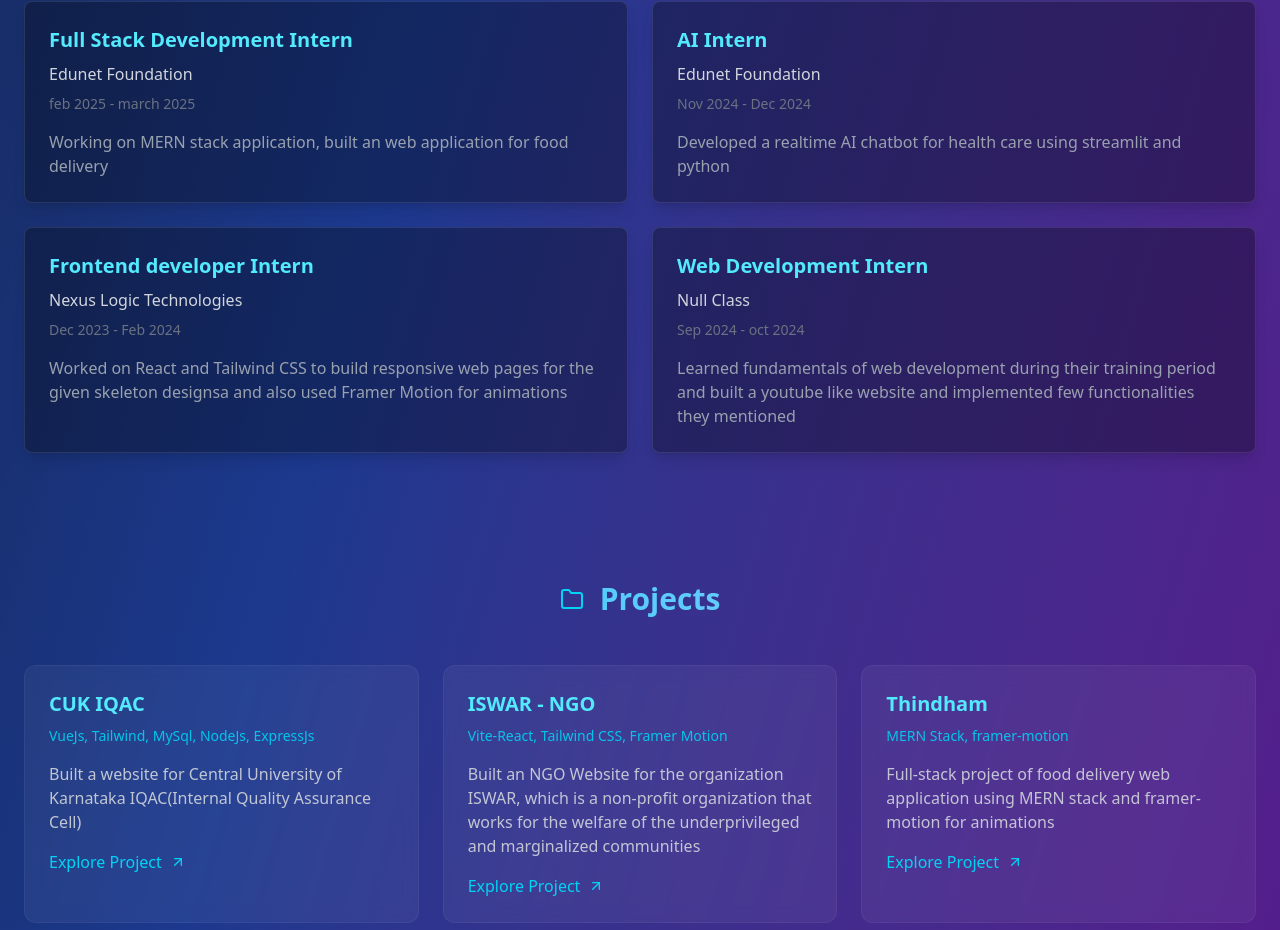
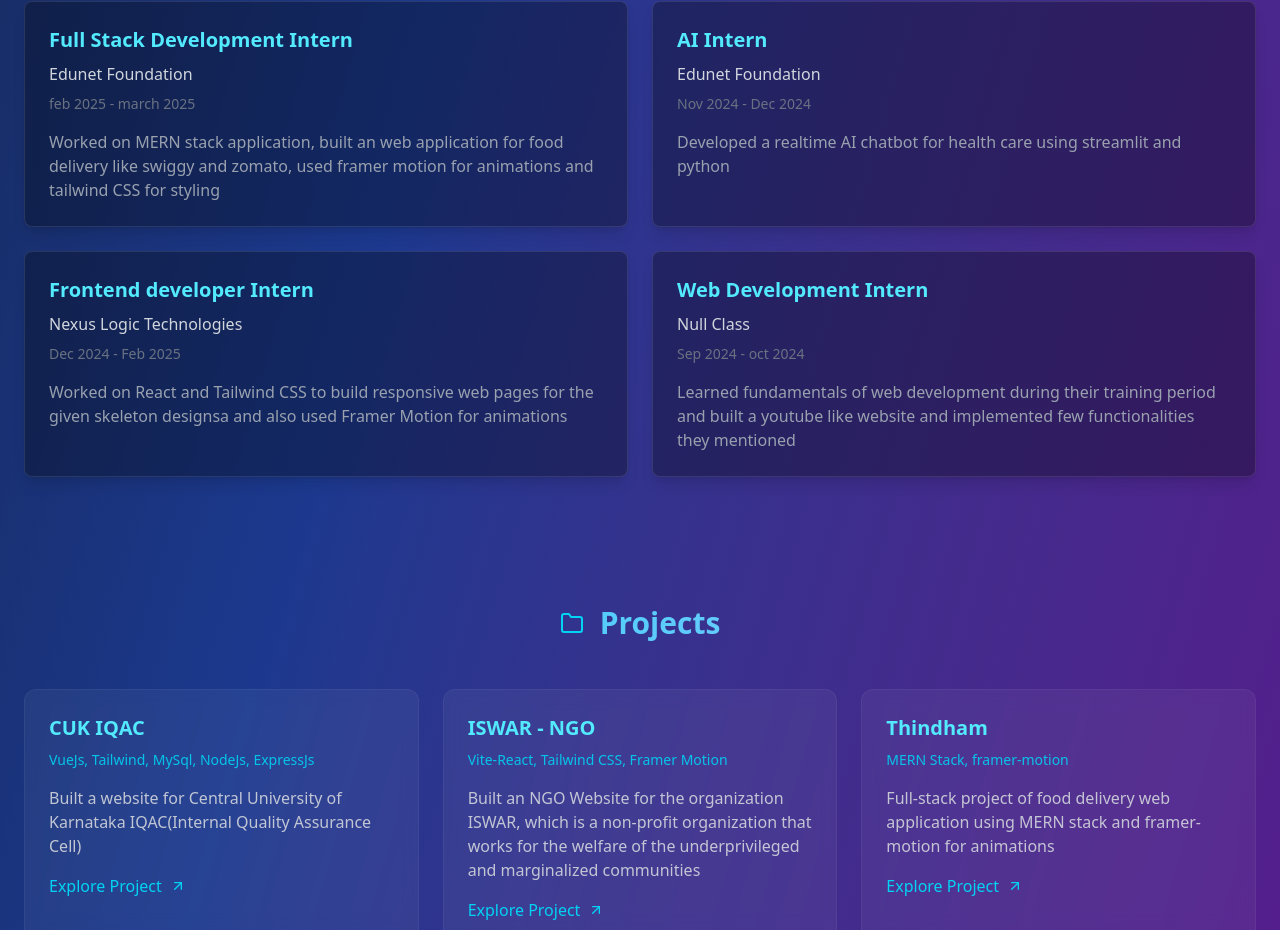
Before and after one commit to surajbi2/my-portfolio, a React (Vite) app: page / in a window 1280 px wide. Shown: the part 2959-3889 px from the top of the page. Built offline with nearby package versions, Linux system fonts and the light colour scheme.

Commit message:
modified intership details

```diff
--- a/src/data.js
+++ b/src/data.js
@@ -41,7 +41,7 @@
       title: "Full Stack Development Intern",
       company: "Edunet Foundation",
       duration: "feb 2025 - march 2025",
-      description: "Working on MERN stack application, built an web application for food delivery"
+      description: "Worked on MERN stack application, built an web application for food delivery like swiggy and zomato, used framer motion for animations and tailwind CSS for styling"
     },
     {
       title: "AI Intern",
@@ -52,7 +52,7 @@
     {
       title: "Frontend developer Intern",
       company: "Nexus Logic Technologies",
-      duration: "Dec 2023 - Feb 2024",
+      duration: "Dec 2024 - Feb 2025",
       description: "Worked on React and Tailwind CSS to build responsive web pages for the given skeleton designsa and also used Framer Motion for animations"
     },
     {
```
